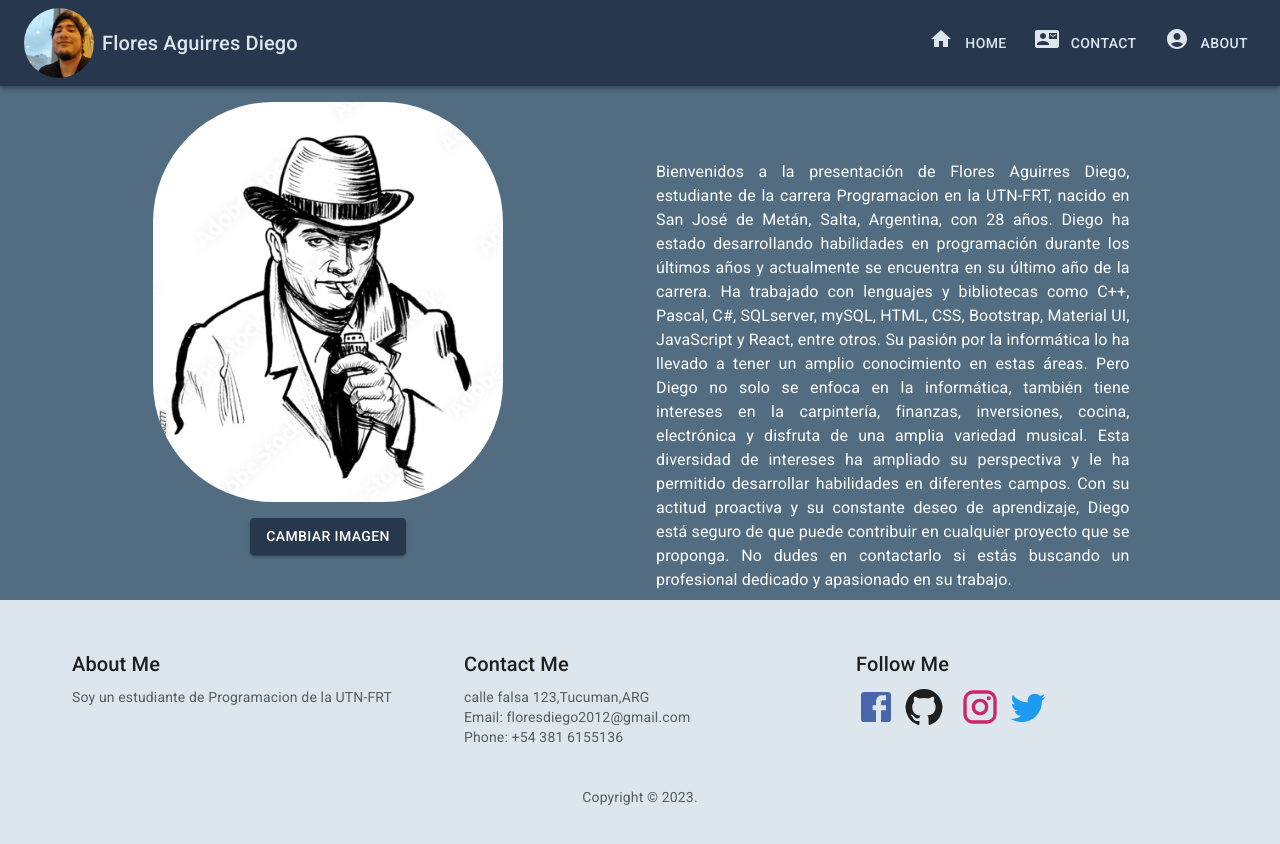
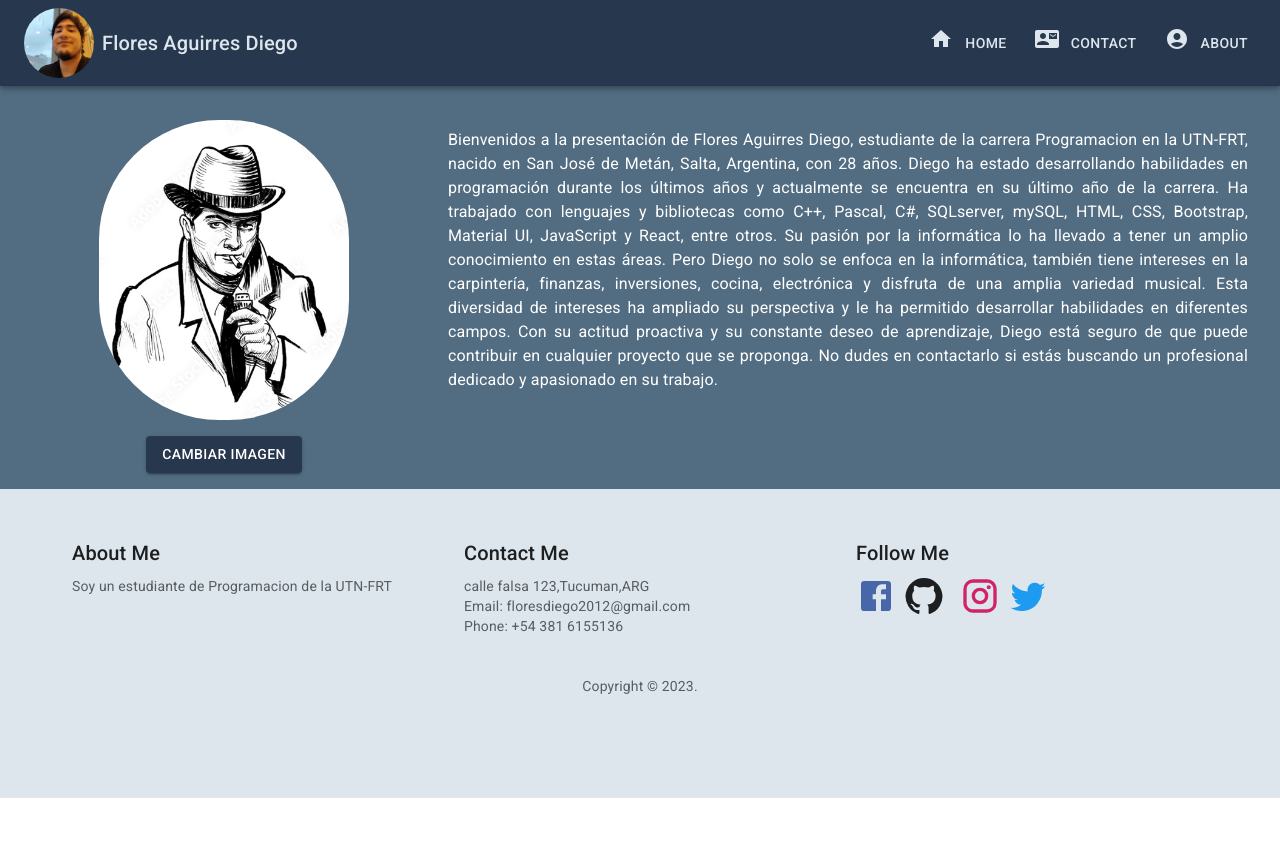
Before and after one commit to DiegoF23/tp3, a React (Vite) app: page /About in a window 1280 px wide. Shown: the top 844 px of the page. After the commit the page ends 800 px from the top, so only its background shows below. Built offline with nearby package versions, Linux system fonts and the light colour scheme.

Commit message:
FooterProps-fontContact-scrollHome/About

```diff
--- a/src/components/MainAbout.jsx
+++ b/src/components/MainAbout.jsx
@@ -2,64 +2,155 @@ import React from "react";
 import Box from "@mui/material/Box";
 import { useState } from "react";
 import { Container, Grid, Typography, Button } from "@mui/material";
-import { NavLink } from "react-router-dom";
 
-const MainAbout = ({User}) => {
-  const [num,setNum]=useState(2)
-  const interactuar=()=>{
-    num >=3 ? setNum(1) : setNum(num+1)
-  }
+const MainAbout = ({ User }) => {
+  const [num, setNum] = useState(2);
+  const interactuar = () => {
+    num >= 3 ? setNum(1) : setNum(num + 1);
+  };
   return (
     <>
-      <Container  maxWidth={false} sx={{ bgcolor: "#526D82", color: "white" }}>
-        <Grid sx={{mt:10.8}} container spacing={2}>
-        <Grid item xs={12} sm={12} md={6} sx={{}}>
-        <Box sx={{display:"flex" ,flexDirection:"column",alignItems:"center"}}>
+      <Container maxWidth={false} sx={{ bgcolor: "#526D82", color: "white" }}>
+        <Grid container spacing={2}>
+          <Grid sx={{ mt: 13 }} textAlign="center" item xs={12} sm={12}>
+          </Grid>
+          <Grid item xs={12} sm={12} md={4} sx={{}}>
+            <Box
+              sx={{
+                display: "flex",
+                flexDirection: "column",
+                alignItems: "center",
+              }}
+            >
               <Box
                 component="img"
                 sx={{
-              height: 400,
-              width: 350,
-
+                  height: 300,
+                  width: 250,
 
                   borderRadius: 30,
-
-
-
                 }}
                 alt="perfil"
                 src={`${num}.jpg`}
               />
-          <Button  onClick={interactuar} sx={{my:2, backgroundColor: User.color }} variant="contained" color="primary">
+              <Button
+                onClick={interactuar}
+                sx={{ my: 2, backgroundColor: User.color }}
+                variant="contained"
+                color="primary"
+              >
                 cambiar Imagen
               </Button>
             </Box>
           </Grid>
-          <Grid item xs={12} sm={12} md={6} sx={{}}>
-            <Box sx={{p:1}}>
-              <Typography width={"80%"} sx={{mt:"50px"}} variant="body1" color="white" textAlign="justify"> Bienvenidos a la presentación de {User.usuario}, estudiante
-            de la carrera {User.carrera} en la {User.uni}, nacido en San José de Metán, Salta, Argentina, con {User.edad} años.
-            Diego ha estado desarrollando habilidades en programación durante
-            los últimos años y actualmente se encuentra en su último año de la
-            carrera. Ha trabajado con lenguajes y bibliotecas como C++, Pascal, C#, SQLserver,
-            mySQL, HTML, CSS, Bootstrap, Material UI, JavaScript y React, entre otros. Su
-            pasión por la informática lo ha llevado a tener un amplio
-            conocimiento en estas áreas. Pero Diego no solo se enfoca en la
-            informática, también tiene intereses en la carpintería, finanzas,
-            inversiones, cocina, electrónica y disfruta de una amplia variedad
-            musical. Esta diversidad de intereses ha ampliado su perspectiva y
-            le ha permitido desarrollar habilidades en diferentes campos. Con su
-            actitud proactiva y su constante deseo de aprendizaje, Diego está
-            seguro de que puede contribuir en cualquier proyecto que se
-            proponga. No dudes en contactarlo
-            si estás buscando un profesional
-            dedicado y apasionado en su trabajo.</Typography>
+
+          <Grid item xs={12} sm={12} md={8} sx={{}}>
+            <Box sx={{ p: 1 }}>
+              <Typography
+                width={"100%"}
+                sx={{}}
+                variant="body1"
+                color="white"
+                textAlign="justify"
+              >
+                {" "}
+                Bienvenidos a la presentación de {User.usuario}, estudiante de
+                la carrera {User.carrera} en la {User.uni}, nacido en San José
+                de Metán, Salta, Argentina, con {User.edad} años. Diego ha
+                estado desarrollando habilidades en programación durante los
+                últimos años y actualmente se encuentra en su último año de la
+                carrera. Ha trabajado con lenguajes y bibliotecas como C++,
+                Pascal, C#, SQLserver, mySQL, HTML, CSS, Bootstrap, Material UI,
+                JavaScript y React, entre otros. Su pasión por la informática lo
+                ha llevado a tener un amplio conocimiento en estas áreas. Pero
+                Diego no solo se enfoca en la informática, también tiene
+                intereses en la carpintería, finanzas, inversiones, cocina,
+                electrónica y disfruta de una amplia variedad musical. Esta
+                diversidad de intereses ha ampliado su perspectiva y le ha
+                permitido desarrollar habilidades en diferentes campos. Con su
+                actitud proactiva y su constante deseo de aprendizaje, Diego
+                está seguro de que puede contribuir en cualquier proyecto que se
+                proponga. No dudes en contactarlo si estás buscando un
+                profesional dedicado y apasionado en su trabajo.
+              </Typography>
             </Box>
           </Grid>
 
+
         </Grid>
+      </Container>
+      {/* <Container maxWidth={false} sx={{ bgcolor: "#526D82", color: "white" }}>
+        <Grid
+          container
+          spacing={2}
+          sx={{ mt: 10 }}
+          textAlign="center"
+          item
+          xs={12}
+          sm={12}
+        >
+          <Grid item xs={12} sm={12} md={4} sx={{}}>
+            <Box
+              sx={{
+                display: "flex",
+                flexDirection: "column",
+                alignItems: "center",
+              }}
+            >
+              <Box
+                component="img"
+                sx={{
+                  height: 300,
+                  width: 250,
 
-      </Container>
+                  borderRadius: 30,
+                }}
+                alt="perfil"
+                src={`${num}.jpg`}
+              />
+              <Button
+                onClick={interactuar}
+                sx={{ my: 2, backgroundColor: User.color }}
+                variant="contained"
+                color="primary"
+              >
+                cambiar Imagen
+              </Button>
+            </Box>
+          </Grid>
+          <Grid item xs={12} sm={12} md={8} sx={{}}>
+            <Box sx={{ p: 1 }}>
+              <Typography
+                width={"100%"}
+                sx={{}}
+                variant="body1"
+                color="white"
+                textAlign="justify"
+              >
+                {" "}
+                Bienvenidos a la presentación de {User.usuario}, estudiante de
+                la carrera {User.carrera} en la {User.uni}, nacido en San José
+                de Metán, Salta, Argentina, con {User.edad} años. Diego ha
+                estado desarrollando habilidades en programación durante los
+                últimos años y actualmente se encuentra en su último año de la
+                carrera. Ha trabajado con lenguajes y bibliotecas como C++,
+                Pascal, C#, SQLserver, mySQL, HTML, CSS, Bootstrap, Material UI,
+                JavaScript y React, entre otros. Su pasión por la informática lo
+                ha llevado a tener un amplio conocimiento en estas áreas. Pero
+                Diego no solo se enfoca en la informática, también tiene
+                intereses en la carpintería, finanzas, inversiones, cocina,
+                electrónica y disfruta de una amplia variedad musical. Esta
+                diversidad de intereses ha ampliado su perspectiva y le ha
+                permitido desarrollar habilidades en diferentes campos. Con su
+                actitud proactiva y su constante deseo de aprendizaje, Diego
+                está seguro de que puede contribuir en cualquier proyecto que se
+                proponga. No dudes en contactarlo si estás buscando un
+                profesional dedicado y apasionado en su trabajo.
+              </Typography>
+            </Box>
+          </Grid>
+        </Grid>
+      </Container> */}
     </>
   );
 };
--- a/src/main.jsx
+++ b/src/main.jsx
@@ -10,8 +10,7 @@ import "@fontsource/roboto/700.css";
 import { BrowserRouter } from "react-router-dom";
 import { SnackbarProvider } from "notistack";
 ReactDOM.createRoot(document.getElementById("root")).render(
-
-    <React.StrictMode>
+  <React.StrictMode>
     <BrowserRouter>
       <SnackbarProvider maxSnack={3} autoHideDuration={2000}>
         <CssBaseline />
@@ -19,6 +18,4 @@ ReactDOM.createRoot(document.getElementById("root")).render(
       </SnackbarProvider>
     </BrowserRouter>
   </React.StrictMode>
-
-
 );
--- a/src/pages/About.jsx
+++ b/src/pages/About.jsx
@@ -1,15 +1,16 @@
 import React from "react";
 import Header from "../components/Header";
-import {Grid } from "@mui/material";
+
 import MainAbout from "../components/MainAbout";
 import Footer from "../components/Footer";
+import { Grid } from "@mui/material";
 const About = ({ navArrayLinks, User }) => {
   return (
     <>
       <Header navArrayLinks={navArrayLinks} User={User} />
       <Grid>
         <MainAbout User={User} />
-        <Footer User={User}/>
+        <Footer User={User} />
       </Grid>
     </>
   );
--- a/src/pages/Contact.jsx
+++ b/src/pages/Contact.jsx
@@ -1,21 +1,19 @@
-import React from 'react'
-import Header from '../components/Header'
-import Footer from '../components/Footer'
-import { Grid } from '@mui/material'
-import MainContact from '../components/MainContact'
+import React from "react";
+import Header from "../components/Header";
+import Footer from "../components/Footer";
+import { Grid } from "@mui/material";
+import MainContact from "../components/MainContact";
 
-const Contact = ({navArrayLinks,User}) => {
+const Contact = ({ navArrayLinks, User }) => {
   return (
     <>
-    <Header navArrayLinks={navArrayLinks} User={User}/>
-    <Grid>
-      <MainContact/>
-      <Footer User={User}/>
-     </Grid>
+      <Header navArrayLinks={navArrayLinks} User={User} />
+      <Grid>
+        <MainContact />
+        <Footer User={User} />
+      </Grid>
+    </>
+  );
+};
 
-
-</>
-  )
-}
-
-export default Contact
+export default Contact;
--- a/src/pages/Home.jsx
+++ b/src/pages/Home.jsx
@@ -1,20 +1,17 @@
 import React from "react";
-
-import Container from "@mui/material/Container";
-
 import Header from "../components/Header";
 import MainHome from "../components/MainHome";
 import Footer from "../components/Footer";
+import { Grid } from "@mui/material";
 
-const Home = ({navArrayLinks,User}) => {
-
+const Home = ({ navArrayLinks, User }) => {
   return (
     <>
-      <Header navArrayLinks={navArrayLinks}  User={User}/>
-      <Container sx={{ mt: 11 }}>
+      <Header navArrayLinks={navArrayLinks} User={User} />
+      <Grid>
         <MainHome />
-        <Footer User={User}/>
-      </Container>
+        <Footer User={User} />
+      </Grid>
     </>
   );
 };
```
Also changed, not shown: src/App.jsx (+14 -17 lines), src/components/Header.jsx (+5 -7 lines), src/components/MainContact.jsx (+15 -8 lines), src/components/MainHome.jsx (+16 -20 lines), src/components/navBar/NavBar.jsx (+8 -2 lines), src/components/navBar/NavListDrawer.jsx (+6 -4 lines). Lines whose indentation alone changed are shown as unchanged.
